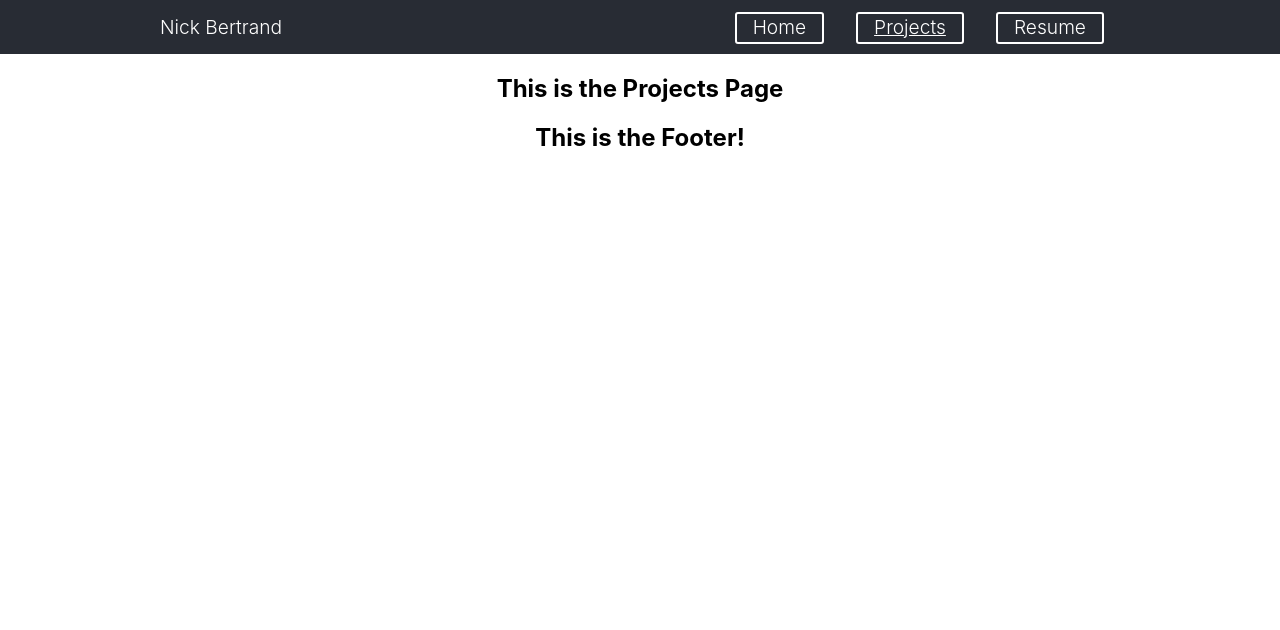
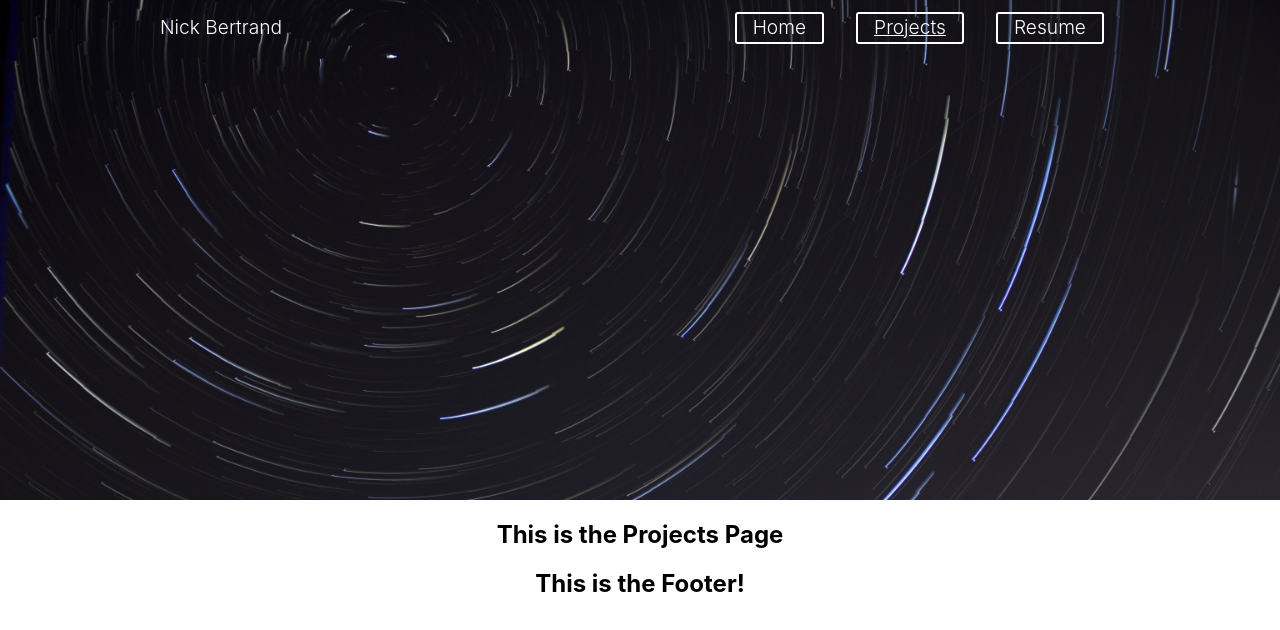
Before and after one commit to NickBertrand/nickbertrand.io, a React (Create React App) app: page /projects in a window 1280 px wide. Shown: the top 630 px of the page. Built offline with nearby package versions, Linux system fonts and the light colour scheme.

Commit message:
adding an image and refactoring a little bit of hte layout to make more sense

```diff
--- a/src/App.js
+++ b/src/App.js
@@ -1,11 +1,9 @@
 import React, { Component } from 'react';
 import { BrowserRouter, Route } from "react-router-dom";
 import styled from 'styled-components/macro'
+import { Body } from './components/Body';
 import { Header } from './components/Header';
 import { Footer } from './components/Footer';
-import { Home } from './containers/Home';
-import { Resume } from './containers/Resume';
-import { Projects } from './containers/Projects';
 
 
 class App extends Component {
@@ -18,11 +16,7 @@ class App extends Component {
       <BrowserRouter>
         <AppContainer>
           <Header/>
-          <main>
-            <Route path="/" exact component={Home}/>
-            <Route path="/resume" component={Resume}/>
-            <Route path="/projects" component={Projects}/>
-          </main>
+          <Body/>
           <Footer/>
         </AppContainer>
       </BrowserRouter>
--- a/src/components/Body/Body.jsx
+++ b/src/components/Body/Body.jsx
@@ -1,9 +1,27 @@
 import React from 'react'
+import { BrowserRouter, Route } from "react-router-dom";
+import styled from 'styled-components/macro'
+import backgroundImage from '../../assets/images/space-header.jpg';
+import { Home } from '../../containers/Home';
+import { Resume } from '../../containers/Resume';
+import { Projects } from '../../containers/Projects';
+
+
 
 function Body() {
+  const HeaderImage = styled.div`
+    background-image: url(${props => props.img});
+    background-size: cover;
+    background-repeat: no-repeat;
+    height: 500px;
+  `;
+
   return (
     <div>
-      <h1>This is the body!</h1>
+      <HeaderImage img={backgroundImage}/>
+      <Route path="/" exact component={Home}/>
+      <Route path="/resume" component={Resume}/>
+      <Route path="/projects" component={Projects}/>
     </div>
   )
 }
--- a/src/components/Header/Header.jsx
+++ b/src/components/Header/Header.jsx
@@ -6,7 +6,8 @@ import WindowPane from '../../containers/WindowPane/WindowPane';
 
 const Header = () => {
   const HeaderContainer = styled.div`
-    background-color: #282c34;
+    background-color: transparent;
+    position: fixed;
     width: 100%;
   `;
 
--- a/src/containers/Home/Home.jsx
+++ b/src/containers/Home/Home.jsx
@@ -4,7 +4,7 @@ import { Body } from '../../components/Body';
 export default function Home() {
   return (
     <div>
-      <Body/>
+      This is the Home Page
     </div>
   )
 }
```
Also changed, not shown: src/assets/images/space-header.jpg (added).
